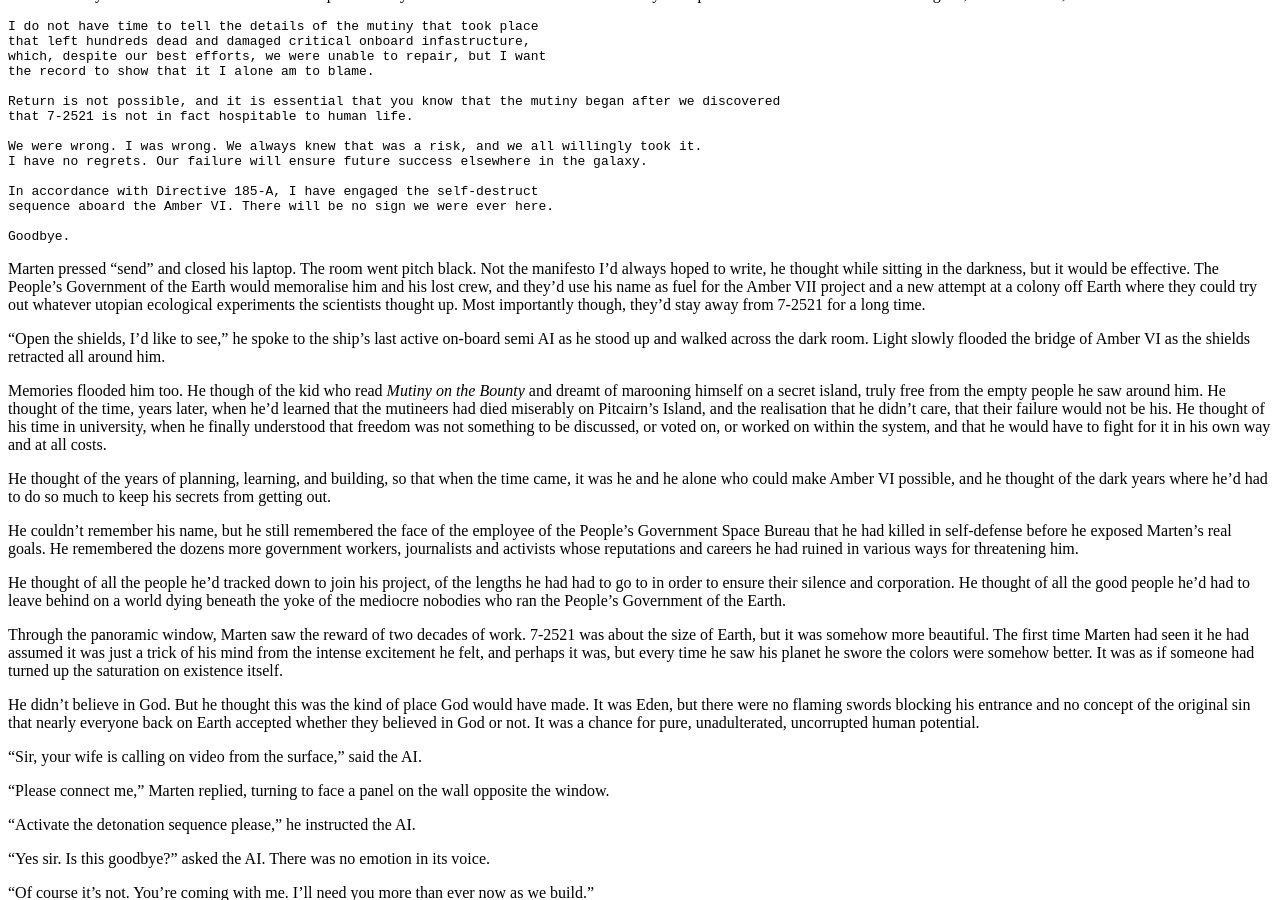
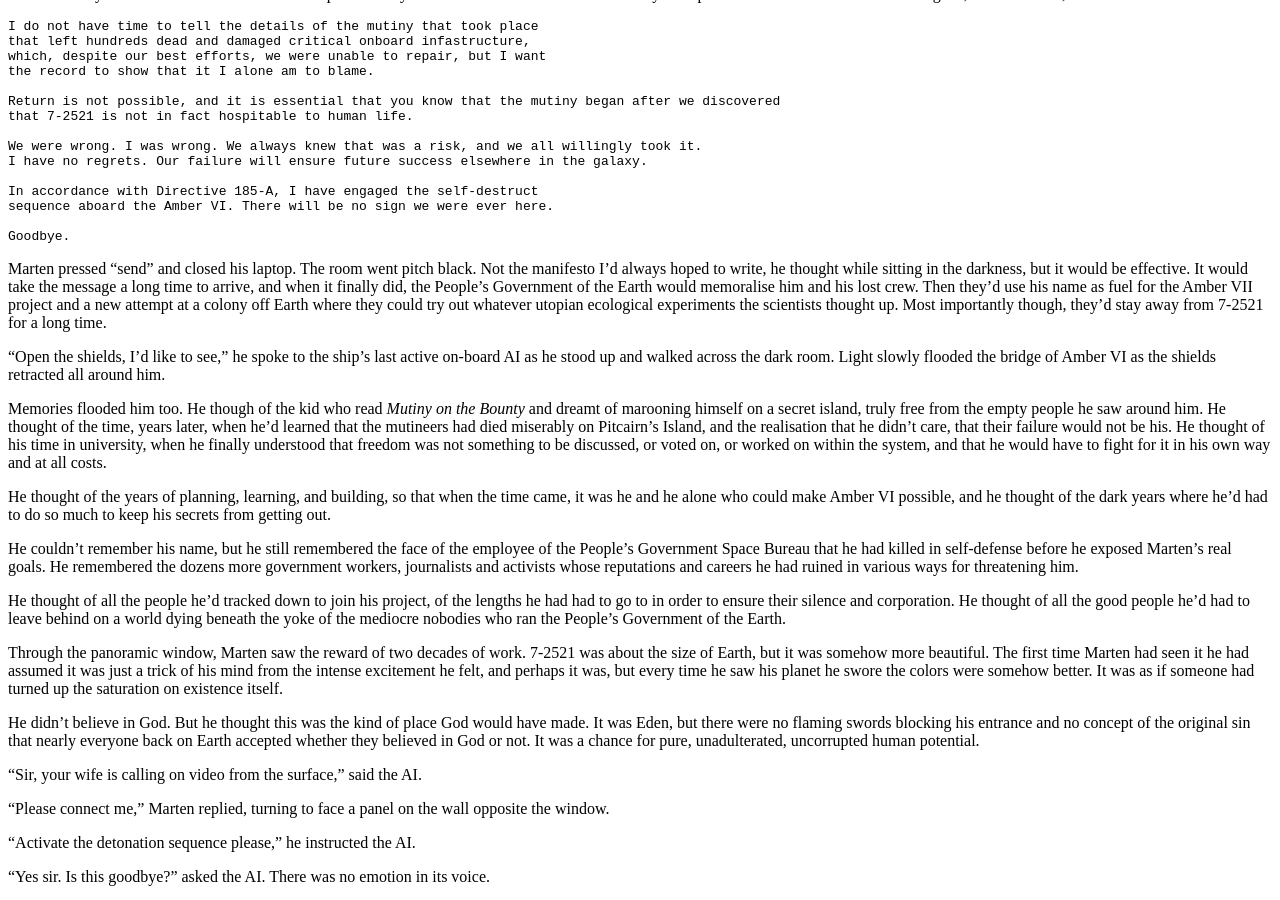
Before and after one commit to derykmakgill/website, a Jekyll site: the page built from story.md, in a window 1280 px wide and 900 px high, scrolled down 663 px. Built offline with Jekyll 4.4.1, drawn with Linux system fonts in a browser that asks for light colours.

Commit message:
Update story.md

````diff
--- a/story.md
+++ b/story.md
@@ -50,9 +50,9 @@
 Goodbye.
 ```
 
-Marten pressed "send" and closed his laptop. The room went pitch black. Not the manifesto I'd always hoped to write, he thought while sitting in the darkness, but it would be effective. The People's Government of the Earth would memoralise him and his lost crew, and they'd use his name as fuel for the Amber VII project and a new attempt at a colony off Earth where they could try out whatever utopian ecological experiments the scientists thought up. Most importantly though, they'd stay away from 7-2521 for a long time.
+Marten pressed "send" and closed his laptop. The room went pitch black. Not the manifesto I'd always hoped to write, he thought while sitting in the darkness, but it would be effective. It would take the message a long time to arrive, and when it finally did, the People's Government of the Earth would memoralise him and his lost crew. Then they'd use his name as fuel for the Amber VII project and a new attempt at a colony off Earth where they could try out whatever utopian ecological experiments the scientists thought up. Most importantly though, they'd stay away from 7-2521 for a long time.
 
-"Open the shields, I'd like to see," he spoke to the ship's last active on-board semi AI as he stood up and walked across the dark room. Light slowly flooded the bridge of Amber VI as the shields retracted all around him.
+"Open the shields, I'd like to see," he spoke to the ship's last active on-board AI as he stood up and walked across the dark room. Light slowly flooded the bridge of Amber VI as the shields retracted all around him.
 
 Memories flooded him too. He though of the kid who read *Mutiny on the Bounty* and dreamt of marooning himself on a secret island, truly free from the empty people he saw around him. He thought of the time, years later, when he'd learned that the mutineers had died miserably on Pitcairn's Island, and the realisation that he didn't care, that their failure would not be his. He thought of his time in university, when he finally understood that freedom was not something to be discussed, or voted on, or worked on within the system, and that he would have to fight for it in his own way and at all costs.
 
````
